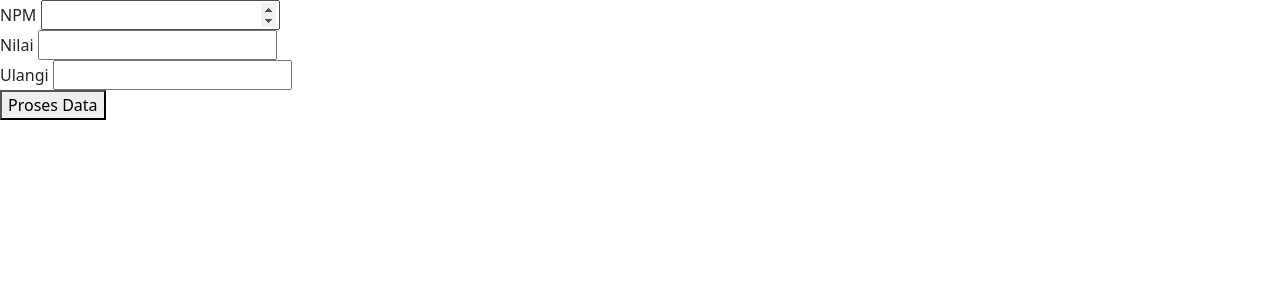
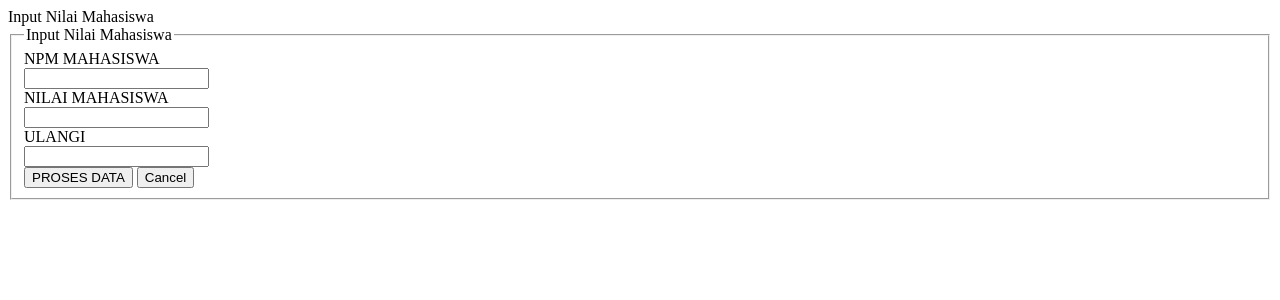
Before and after one commit to Mzzqq/kk-progress, a PHP site: page / in a window 1280 px wide. Shown: the top 300 px of the page. Run offline with PHP 8.4, Linux system fonts and the light colour scheme; some libraries are stand-ins or nearby versions.

Commit message:
feat: complete features

```diff
--- a/pertemuan-9/index.php
+++ b/pertemuan-9/index.php
@@ -8,21 +8,52 @@
     <title>6th</title>
 </head>
 <body>
-<form action="process_nilai.php" method="POST">
-    <label>
-        NPM <input type="number" name="npm" value="" />
-    </label>
-    <br>
-    <label>
-        Nilai <input type="number" name="nilai" value="" />
-    </label>
-    <br>
-    <label>
-        Ulangi <input type="number" name="repeat" value="" />
-    </label>
-    <br>
-    <button type="submit" name="proses-button">Proses Data</button>
-</form>
+
+<div class="span9" id="content">
+    <!-- morris stacked chart -->
+    <div class="row-fluid">
+        <!-- block -->
+        <div class="block">
+            <div class="navbar navbar-inner block-header">
+                <div class="muted pull-left">Input Nilai Mahasiswa</div>
+            </div>
+            <div class="block-content collapse in">
+                <div class="span12">
+                    <form action="process_nilai.php" method="POST" class="form-horizontal">
+                        <fieldset>
+                            <legend>Input Nilai Mahasiswa</legend>
+                            <div class="control-group">
+                                <label class="control-label" for="npm">NPM MAHASISWA</label>
+                                <div class="controls">
+                                    <input type="number" name="npm" value="" class="input-xlarge focused" id="npm"/>
+                                </div>
+                            </div>
+
+                            <div class="control-group">
+                                <label class="control-label" for="nilai">NILAI MAHASISWA</label>
+                                <div class="controls">
+                                    <input type="number" name="nilai" value="" class="input-xlarge focused" id="nilai"/>
+                                </div>
+                            </div>
+
+                            <div class="control-group">
+                                <label class="control-label" for="repeat">ULANGI</label>
+                                <div class="controls">
+                                    <input type="number" name="repeat" value="" class="input-xlarge focused" id="repeat"/>
+                                </div>
+                            </div>
+
+                            <div class="form-actions">
+                                <button type="submit" class="btn btn-primary" name="proses-button">PROSES DATA</button>
+                                <button type="reset" class="btn">Cancel</button>
+                            </div>
+<!--                        </fieldset>-->
+                    </form>
+                </div>
+            </div>
+        </div>
+    </div>
+</div>
 
 </body>
 </html>
```
